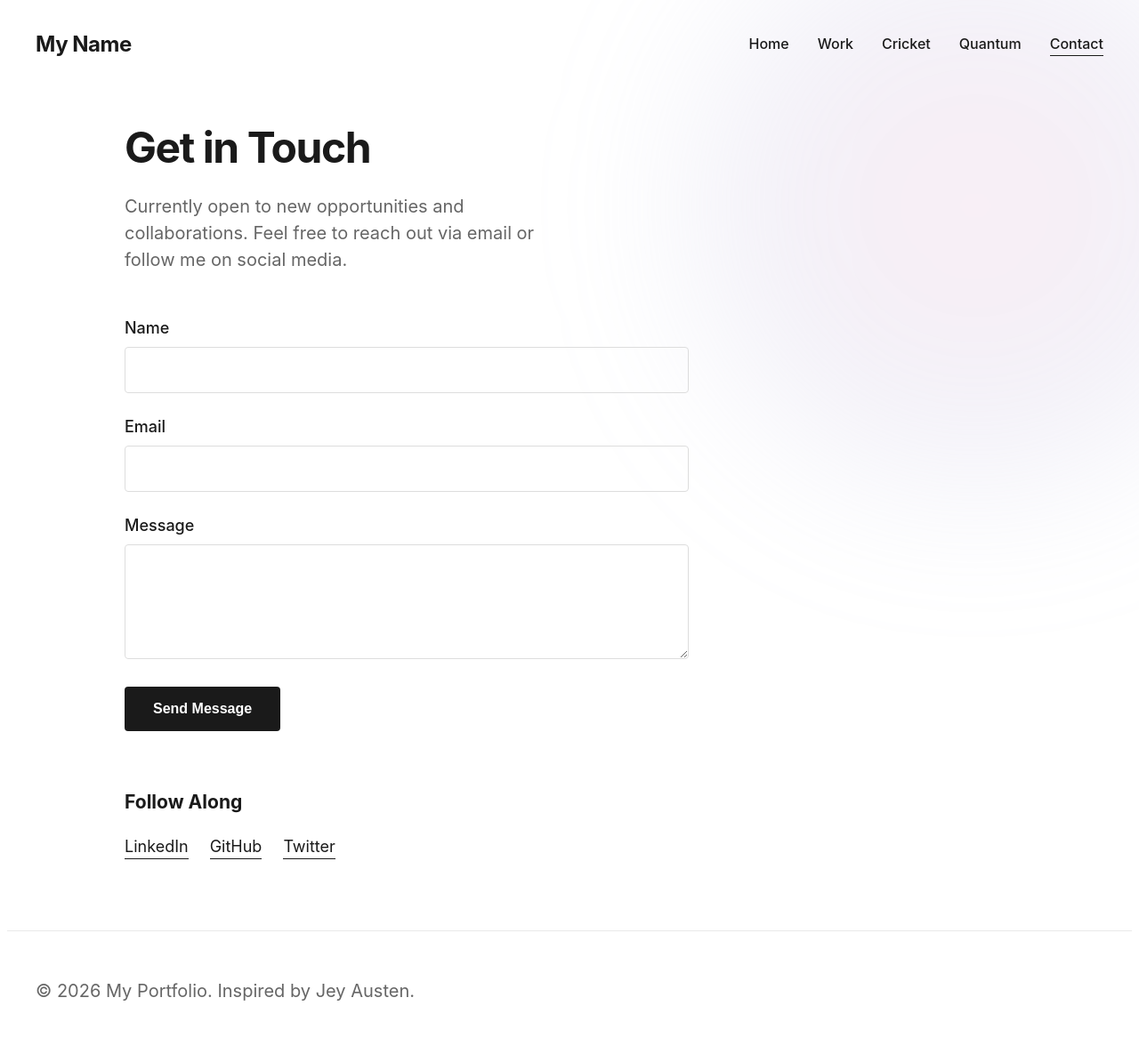
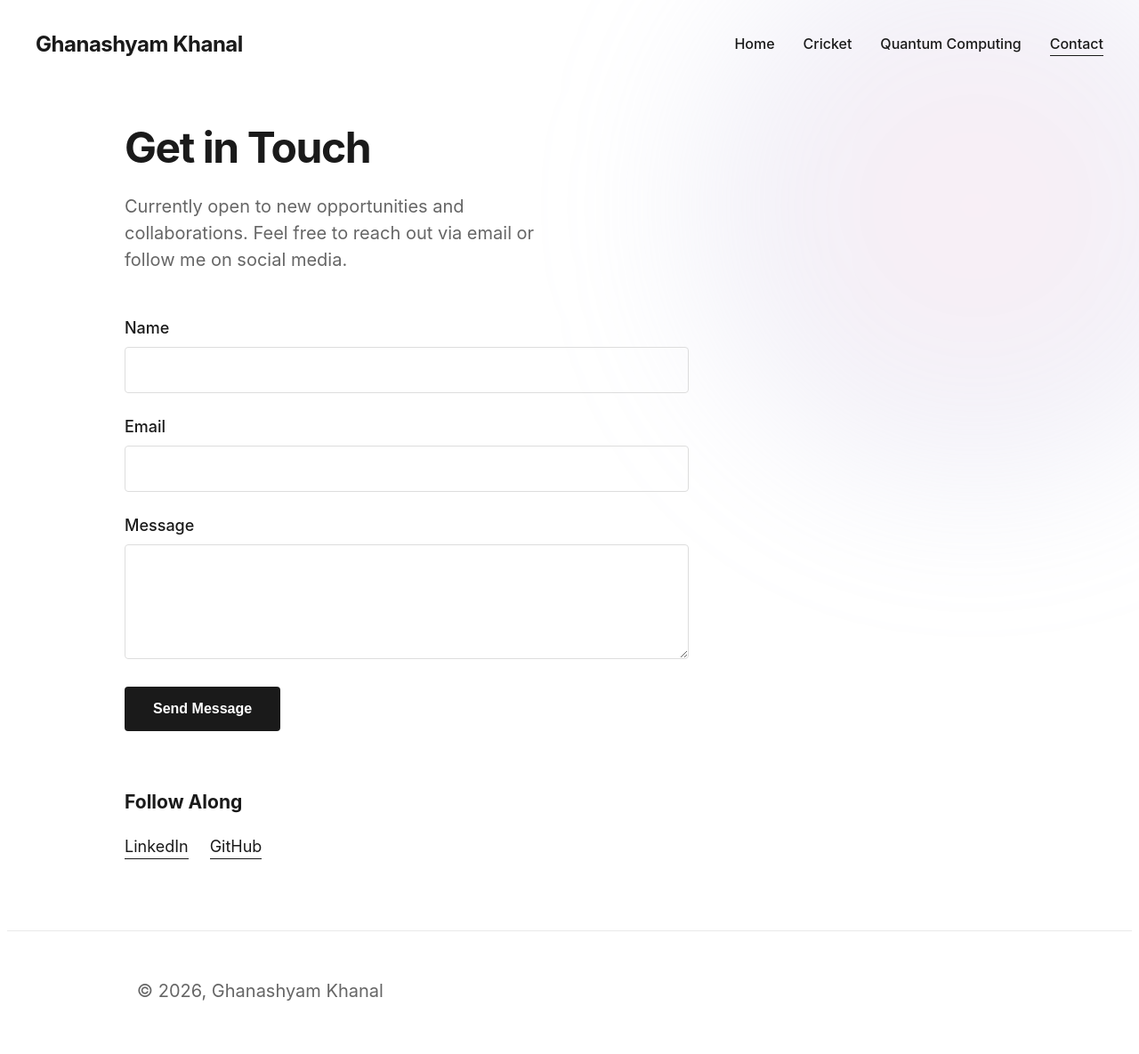
Before and after one commit to khanalg44/khanalg44.github.io, a Flask app: page /contact in a window 1280 px wide. Shown: the whole page at 89% size. Run offline with Flask 3, Linux system fonts and the light colour scheme.

Commit message:
first working version

```diff
--- a/app.py
+++ b/app.py
@@ -5,10 +5,6 @@ app = Flask(__name__)
 @app.route('/')
 def home():
     return render_template('home.html', title='Home')
-
-@app.route('/work')
-def work():
-    return render_template('work.html', title='Work')
 
 @app.route('/cricket')
 def cricket():
--- a/static/css/styles.css
+++ b/static/css/styles.css
@@ -70,6 +70,25 @@ nav {
     width: 100%;
 }
 
+.social-links {
+    display: flex;
+    gap: 1rem;
+}
+
+.social-links a {
+    text-decoration: none;
+    color: var(--text-color);
+    font-weight: 500;
+    font-size: 1rem;
+    padding: 0.5rem;
+    border-radius: 4px;
+    transition: background-color 0.3s ease;
+}
+
+.social-links a:hover {
+    background-color: rgba(0, 0, 0, 0.1);
+}
+
 /* Main Layout */
 main {
     max-width: 1000px; /* Wider for portfolio feel */
@@ -129,7 +148,7 @@ p {
 
 /* Footer */
 footer {
-    text-align: left;
+    text-align: center;
     padding: var(--spacing-unit);
     max-width: 1200px;
     margin: 0 auto;
--- a/templates/base.html
+++ b/templates/base.html
@@ -3,18 +3,17 @@
 <head>
     <meta charset="UTF-8">
     <meta name="viewport" content="width=device-width, initial-scale=1.0">
-    <title>{{ title }} - Jey Austen Style Portfolio</title>
+    <title>{{ title }} - Portfolio</title>
     <link rel="stylesheet" href="{{ url_for('static', filename='css/styles.css') }}">
 </head>
 <body>
     <div class="hero-blob"></div>
     <header>
-        <h1><a href="{{ url_for('home') }}">My Name</a></h1>
+        <h1><a href="{{ url_for('home') }}">Ghanashyam Khanal</a></h1>
         <nav>
             <a href="{{ url_for('home') }}" class="nav-link {% if request.path == '/' %}active{% endif %}">Home</a>
-            <a href="{{ url_for('work') }}" class="nav-link {% if request.path == '/work' %}active{% endif %}">Work</a>
             <a href="{{ url_for('cricket') }}" class="nav-link {% if request.path == '/cricket' %}active{% endif %}">Cricket</a>
-            <a href="{{ url_for('quantum') }}" class="nav-link {% if request.path == '/quantum' %}active{% endif %}">Quantum</a>
+            <a href="{{ url_for('quantum') }}" class="nav-link {% if request.path == '/quantum' %}active{% endif %}">Quantum Computing</a>
             <a href="{{ url_for('contact') }}" class="nav-link {% if request.path == '/contact' %}active{% endif %}">Contact</a>
         </nav>
     </header>
@@ -24,7 +23,7 @@
     </main>
 
     <footer>
-        <p>&copy; 2026 My Portfolio. Inspired by Jey Austen.</p>
+        <p>&copy; 2026, Ghanashyam Khanal</p>
     </footer>
 
 </body>
--- a/templates/contact.html
+++ b/templates/contact.html
@@ -26,9 +26,8 @@
     <div style="margin-top: 4rem;">
         <h3>Follow Along</h3>
         <div style="display: flex; gap: 1.5rem; margin-top: 1rem;">
-            <a href="#" style="color: var(--text-color); text-decoration: none; border-bottom: 1px solid currentColor;">LinkedIn</a>
-            <a href="#" style="color: var(--text-color); text-decoration: none; border-bottom: 1px solid currentColor;">GitHub</a>
-            <a href="#" style="color: var(--text-color); text-decoration: none; border-bottom: 1px solid currentColor;">Twitter</a>
+            <a href="https://www.linkedin.com/in/ghanashyam-khanal/" target="_blank" style="color: var(--text-color); text-decoration: none; border-bottom: 1px solid currentColor;">LinkedIn</a>
+            <a href="https://github.com/khanalg44/" target="_blank" style="color: var(--text-color); text-decoration: none; border-bottom: 1px solid currentColor;">GitHub</a>
         </div>
     </div>
 </section>
--- a/templates/home.html
+++ b/templates/home.html
@@ -5,8 +5,5 @@
     <h2>I’m a multidisciplinary designer and developer based in the internet.</h2>
     <p>I build accessible, inclusive, and performant digital experiences. I exist at the intersection of design and technology.</p>
 
-    <div style="margin-top: 3rem;">
-        <a href="{{ url_for('work') }}" style="color: black; font-weight: bold; text-decoration: none; border-bottom: 2px solid black;">See Selected Work →</a>
-    </div>
 </section>
 {% endblock %}
```
Also changed, not shown: README.md (added).
